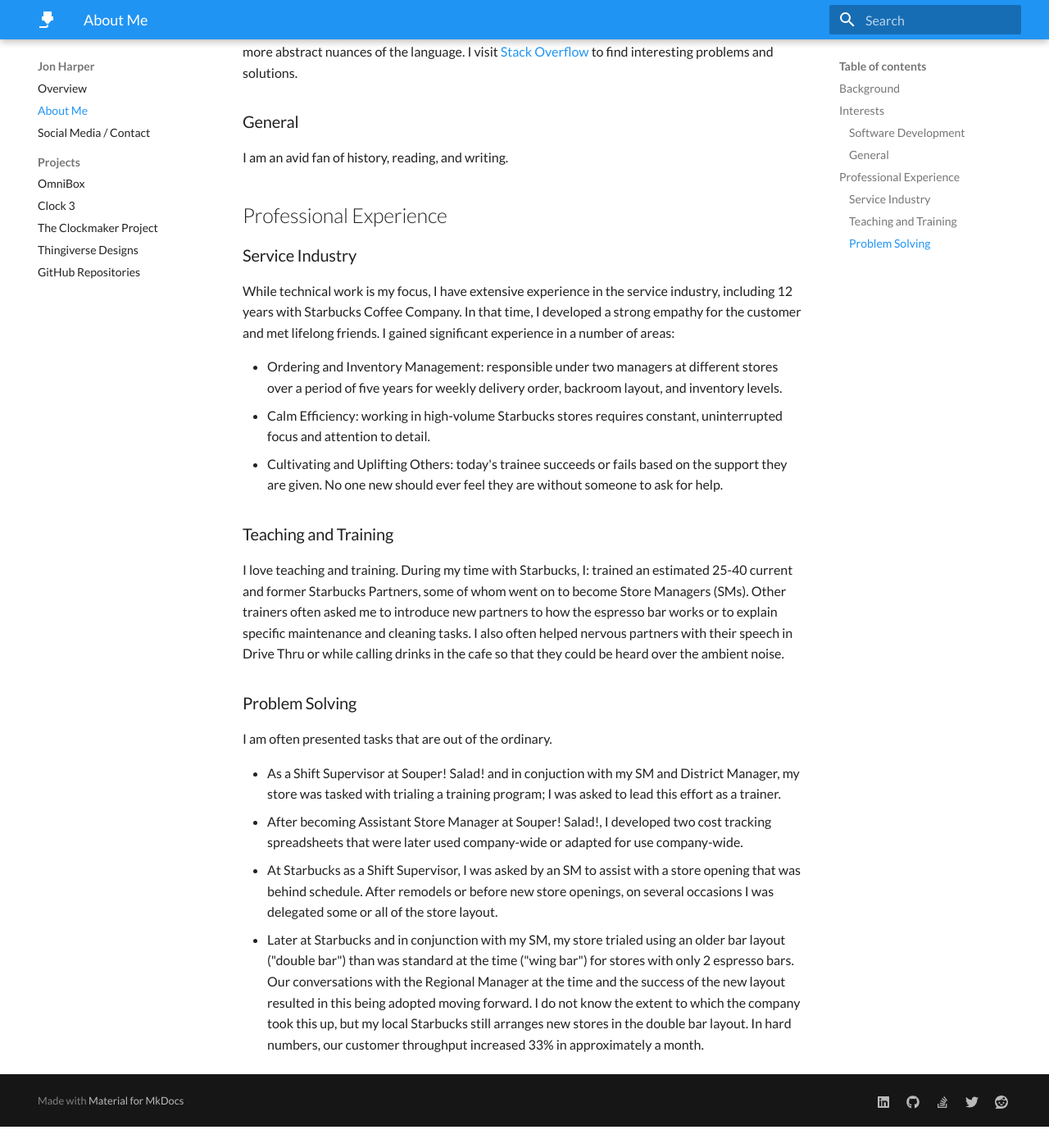
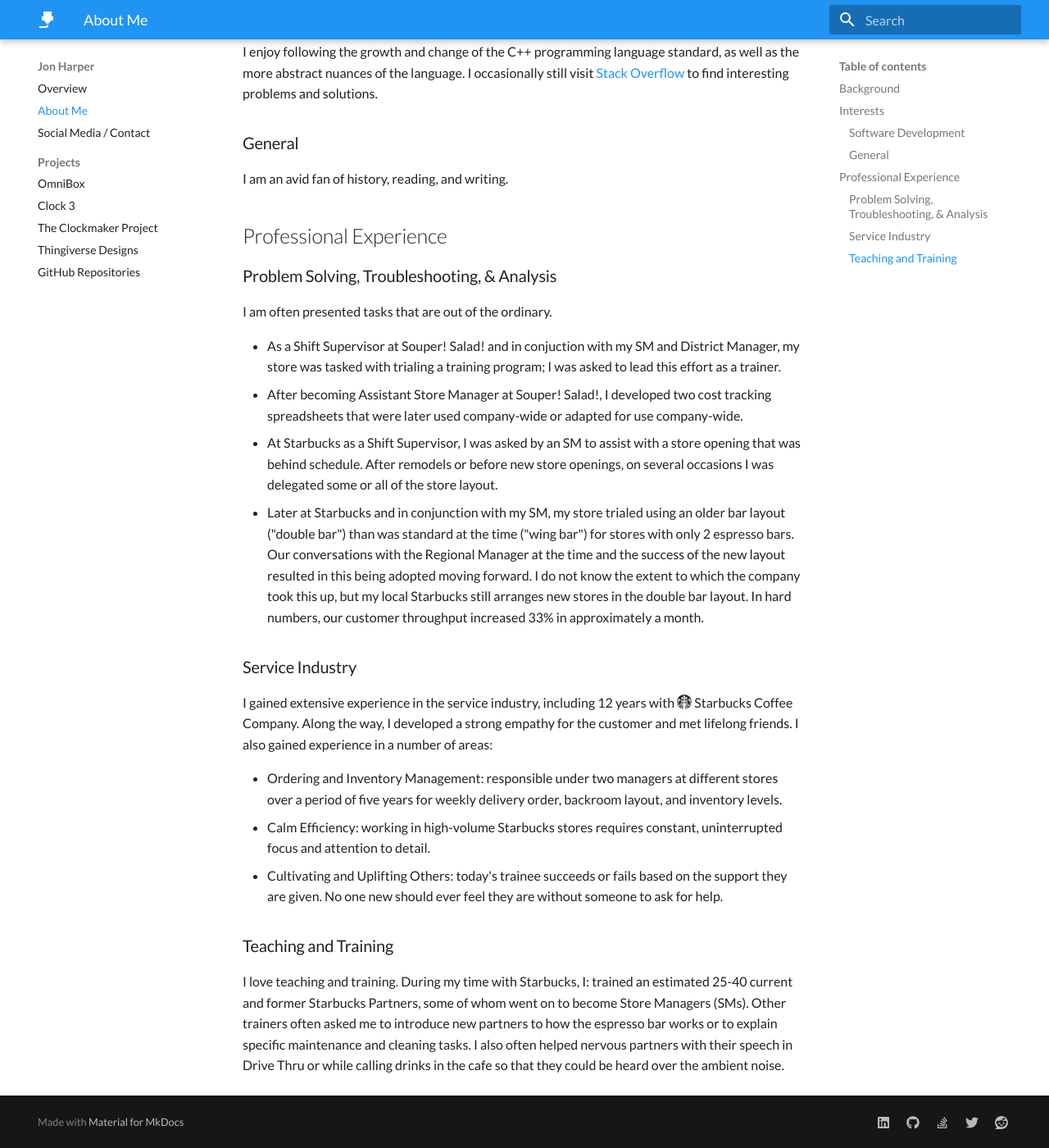
Before and after one commit to jon-harper/jon-harper.github.io, an MkDocs documentation site: the page built from docs/about.md, in a window 1280 px wide and 1400 px high, scrolled down 748 px. Shown: the whole window at 82% size. Built offline with MkDocs 1.6.1 and Material for MkDocs 9.7.7, drawn with Linux system fonts in a browser that asks for light colours; before the commit the page ends 2122 px from its top, so only the background shows below that; some of the changed lines change nothing that is shown; some of the changed text lies outside the part shown.

Commit message:
Update about.md

```diff
--- a/docs/about.md
+++ b/docs/about.md
@@ -5,7 +5,7 @@
 date: 2022-07-02
 ---
 
-I have diverse interests that eventually converged around enclosures and 3D printing in 2019. Starting with a used, clone-of-a-clone 3D printer and a willingness to learn and experiment, I bootstrapped my way towards building temperature-controlled enclosures with air filtration.
+I have diverse interests that converged around enclosures and 3D printing in 2019. I started with a used, clone-of-a-clone 3D printer and a willingness to learn and experiment. A few months later, I started designing a wooden enclosure. My work has grown and focused modular, easy to service printers and enclosures.
 
 In February of 2021, I began designing an enclosed 3D printer. 16 months and 3 major designs later, my prototype first printed ABS plastic in a fully enclosed environment, complete with air filtration and temperature control.
 
@@ -13,13 +13,13 @@
 
 I grew up surrounded by the computers of my mom's desktop publishing and operations management business. At sixteen, I knew the Microsoft Office suite, Photoshop, and how to maintain and troubleshoot a small business network.
 
-I studied Computer Science and Literature at UTD for several years. Life took me in another direction, but I continued to cultivate a love of C++ and problem solving. I spent several years studying and experimenting with UI/UX, iconography, and typography in my spare time. Later, I learned Python to handle quick projects and prototype new user interfaces.
+I studied Computer Science and Literature at UTD for several years. Life took me in another direction, but I continued to cultivate a love of C++ and problem solving. I spent several years studying and experimenting with UI/UX, iconography, and typography in my spare time. I later learned Python 3 to handle quick scripts and prototype new user interfaces.
 
 ## Interests
 
 ### Software Development
 
-I enjoy following the growth and change of the C++ programming language standard, as well as the more abstract nuances of the language. I visit [Stack Overflow](https://stackoverflow.com/users/4732082/jonspaceharper) to find interesting problems and solutions.
+I enjoy following the growth and change of the C++ programming language standard, as well as the more abstract nuances of the language. I occasionally still visit [Stack Overflow](https://stackoverflow.com/users/4732082/jonspaceharper) to find interesting problems and solutions.
 
 ### General
 
@@ -27,9 +27,18 @@
 
 ## Professional Experience
 
+### Problem Solving, Troubleshooting, & Analysis
+
+I am often presented tasks that are out of the ordinary.
+
+- As a Shift Supervisor at Souper! Salad! and in conjuction with my SM and District Manager, my store was tasked with trialing a training program; I was asked to lead this effort as a trainer.
+- After becoming Assistant Store Manager at Souper! Salad!, I developed two cost tracking spreadsheets that were later used company-wide or adapted for use company-wide.
+- At Starbucks as a Shift Supervisor, I was asked by an SM to assist with a store opening that was behind schedule. After remodels or before new store openings, on several occasions I was delegated some or all of the store layout.
+- Later at Starbucks and in conjunction with my SM, my store trialed using an older bar layout ("double bar") than was standard at the time ("wing bar") for stores with only 2 espresso bars. Our conversations with the Regional Manager at the time and the success of the new layout resulted in this being adopted moving forward. I do not know the extent to which the company took this up, but my local Starbucks still arranges new stores in the double bar layout. In hard numbers, our customer throughput increased 33% in approximately a month.
+
 ### Service Industry
 
-While technical work is my focus, I have extensive experience in the service industry, including 12 years with Starbucks Coffee Company. In that time, I developed a strong empathy for the customer and met lifelong friends. I gained significant experience in a number of areas:
+I gained extensive experience in the service industry, including 12 years with :simple-starbucks: Starbucks Coffee Company. Along the way, I developed a strong empathy for the customer and met lifelong friends. I also gained experience in a number of areas:
 
 - Ordering and Inventory Management: responsible under two managers at different stores over a period of five years for weekly delivery order, backroom layout, and inventory levels.
 - Calm Efficiency: working in high-volume Starbucks stores requires constant, uninterrupted focus and attention to detail.
@@ -38,12 +47,3 @@
 ### Teaching and Training
 
 I love teaching and training. During my time with Starbucks, I: trained an estimated 25-40 current and former Starbucks Partners, some of whom went on to become Store Managers (SMs). Other trainers often asked me to introduce new partners to how the espresso bar works or to explain specific maintenance and cleaning tasks. I also often helped nervous partners with their speech in Drive Thru or while calling drinks in the cafe so that they could be heard over the ambient noise.
-
-### Problem Solving
-
-I am often presented tasks that are out of the ordinary.
-
-- As a Shift Supervisor at Souper! Salad! and in conjuction with my SM and District Manager, my store was tasked with trialing a training program; I was asked to lead this effort as a trainer.
-- After becoming Assistant Store Manager at Souper! Salad!, I developed two cost tracking spreadsheets that were later used company-wide or adapted for use company-wide.
-- At Starbucks as a Shift Supervisor, I was asked by an SM to assist with a store opening that was behind schedule. After remodels or before new store openings, on several occasions I was delegated some or all of the store layout.
-- Later at Starbucks and in conjunction with my SM, my store trialed using an older bar layout ("double bar") than was standard at the time ("wing bar") for stores with only 2 espresso bars. Our conversations with the Regional Manager at the time and the success of the new layout resulted in this being adopted moving forward. I do not know the extent to which the company took this up, but my local Starbucks still arranges new stores in the double bar layout. In hard numbers, our customer throughput increased 33% in approximately a month.
```
